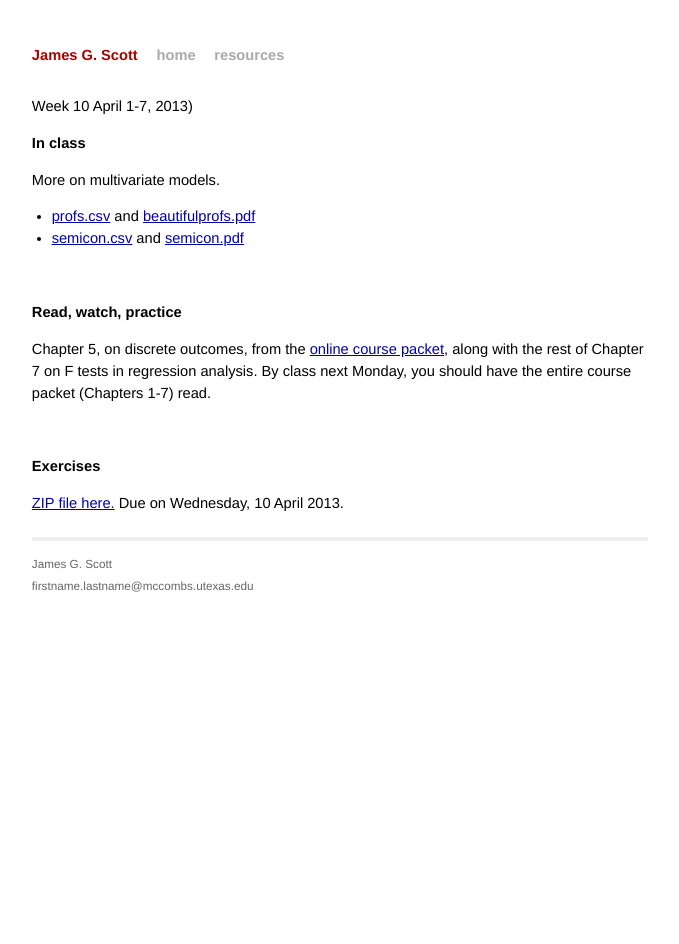
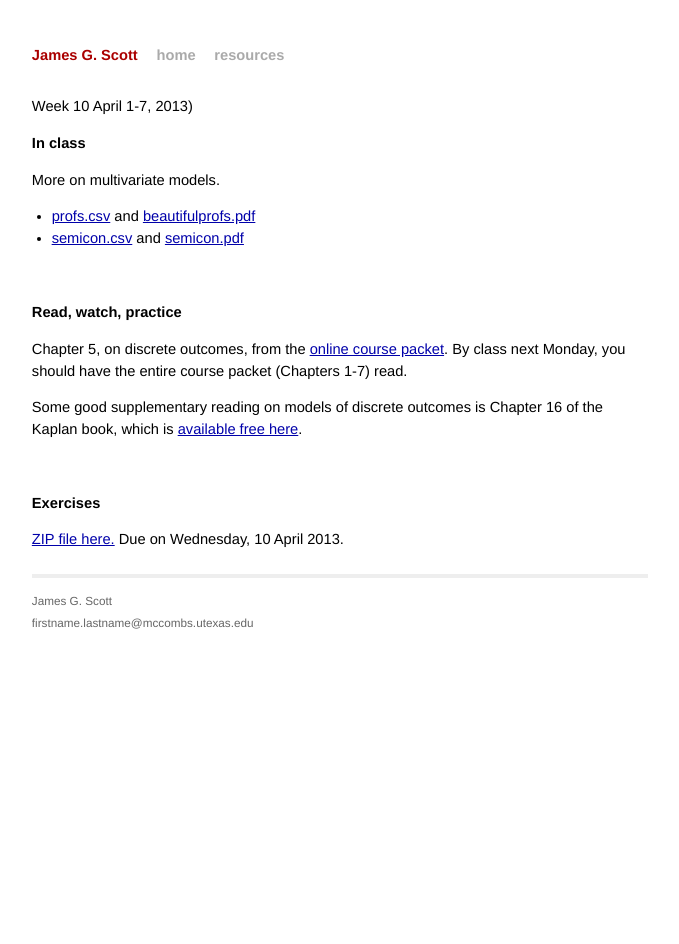
Before and after one commit to jgscott/SSC325, a Jekyll site: the page built from _posts/2013-04-01-week10.md, in a window 1280 px wide. Shown: the whole page, without its empty margins (300-979 px from the left). Built offline with Jekyll 4.4.1, drawn with Linux system fonts in a browser that asks for light colours.

Commit message:
exercises 9

```diff
--- a/_posts/2013-04-01-week10.md
+++ b/_posts/2013-04-01-week10.md
@@ -18,7 +18,9 @@ More on multivariate models.
 
 Read, watch, practice
 ---------------------
-Chapter 5, on discrete outcomes, from the [online course packet](http://jgscott.github.com/SSC325/resources.html), along with the rest of Chapter 7 on F tests in regression analysis.  By class next Monday, you should have the entire course packet (Chapters 1-7) read.
+Chapter 5, on discrete outcomes, from the [online course packet](http://jgscott.github.com/SSC325/resources.html).  By class next Monday, you should have the entire course packet (Chapters 1-7) read.
+
+Some good supplementary reading on models of discrete outcomes is Chapter 16 of the Kaplan book, which is [available free here](http://www.mosaic-web.org/go/StatisticalModeling/Chapters/Chapter-16.pdf).
 
 <br>
 
```
